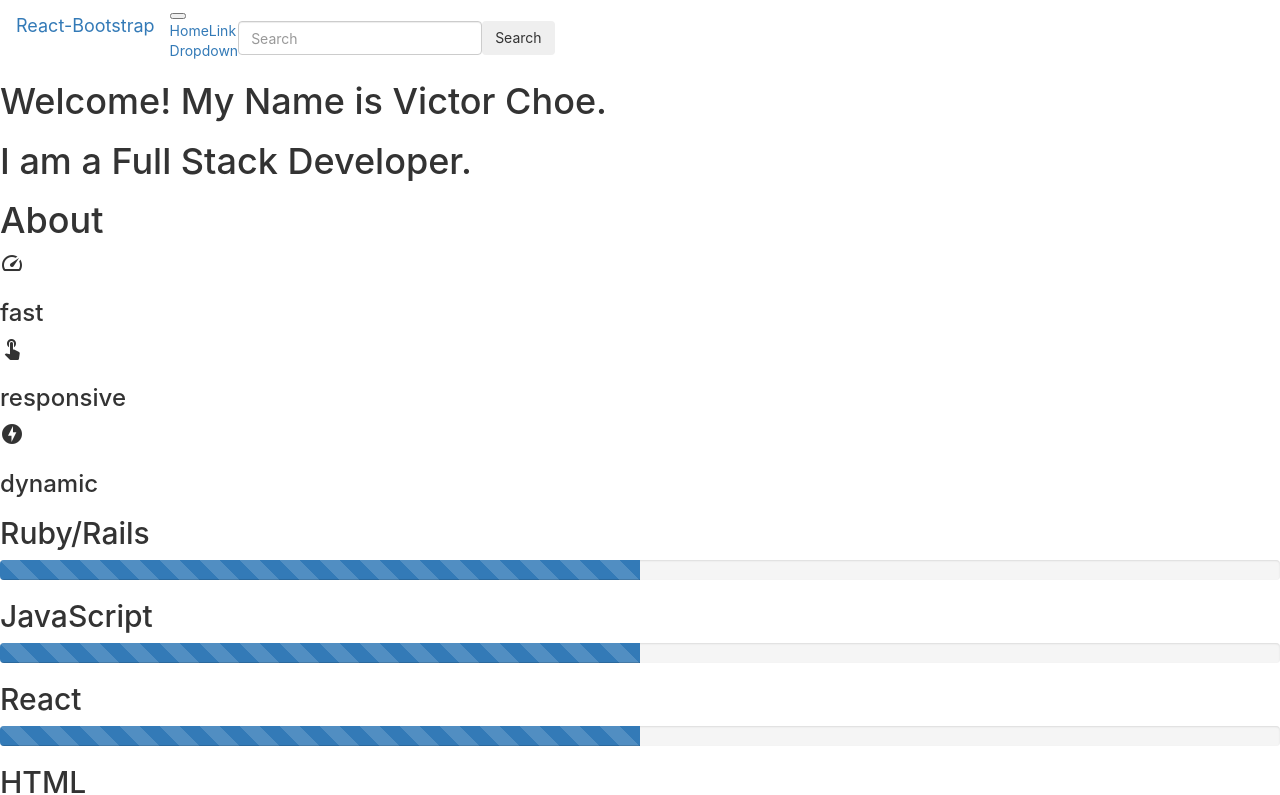
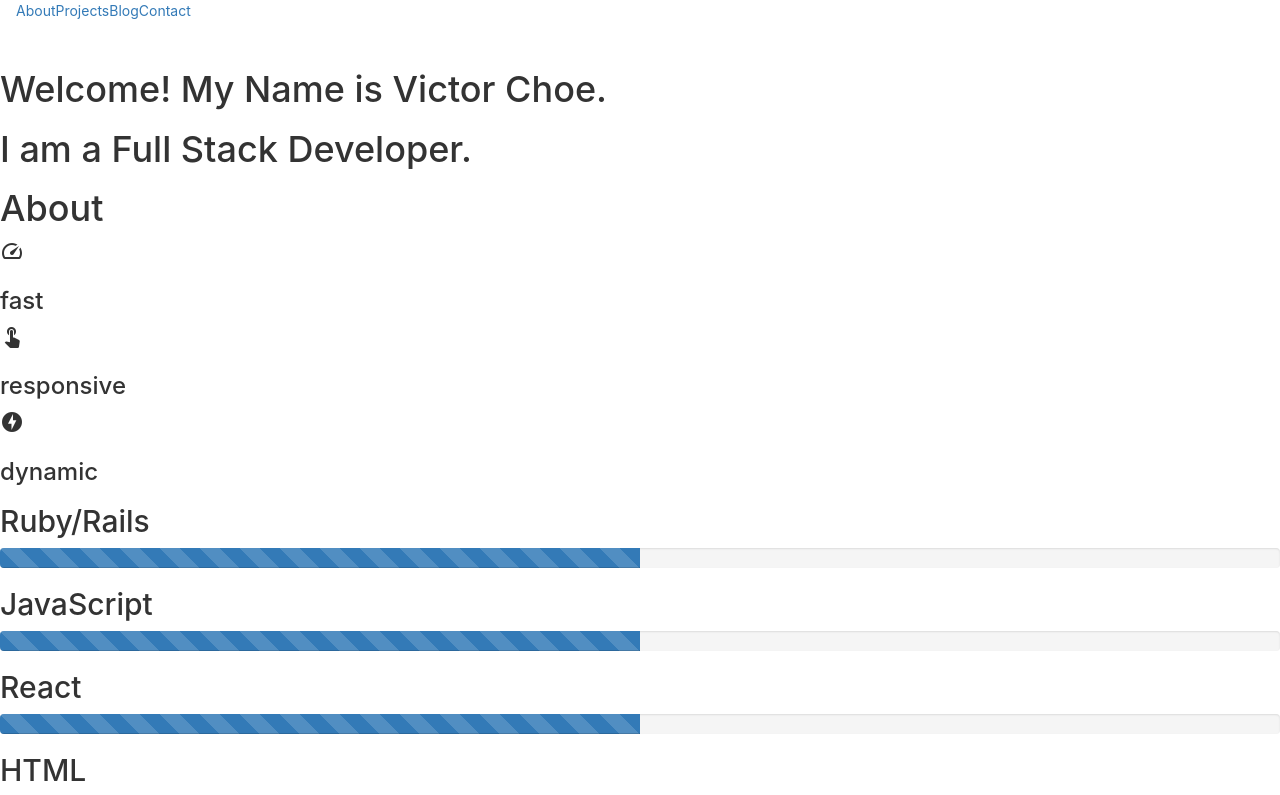
Before and after one commit to vchoe89/discard, a React (Create React App) app: page / in a window 1280 px wide. Shown: the top 795 px of the page. Built offline with nearby package versions, Linux system fonts and the light colour scheme.

Commit message:
added four pages

```diff
--- a/src/components/Navibar.js
+++ b/src/components/Navibar.js
@@ -5,25 +5,14 @@ class Navibar extends React.Component{
 
   render(){
     return(
-      <Navbar bg="light" expand="lg">
-        <Navbar.Brand href="#home">React-Bootstrap</Navbar.Brand>
-        <Navbar.Toggle aria-controls="basic-navbar-nav" />
-        <Navbar.Collapse id="basic-navbar-nav">
-          <Nav className="mr-auto">
-            <Nav.Link href="#home">Home</Nav.Link>
-            <Nav.Link href="#link">Link</Nav.Link>
-            <NavDropdown title="Dropdown" id="basic-nav-dropdown">
-              <NavDropdown.Item href="#action/3.1">Action</NavDropdown.Item>
-              <NavDropdown.Item href="#action/3.2">Another action</NavDropdown.Item>
-              <NavDropdown.Item href="#action/3.3">Something</NavDropdown.Item>
-              <NavDropdown.Divider />
-              <NavDropdown.Item href="#action/3.4">Separated link</NavDropdown.Item>
-            </NavDropdown>
+      <Navbar fixed='top' bg="light" expand="lg" >
+        <Navbar.Collapse>
+        <Nav>
+            <Nav.Link href="#about">About</Nav.Link>
+            <Nav.Link href="#projects">Projects</Nav.Link>
+            <Nav.Link href="#Blog">Blog</Nav.Link>
+            <Nav.Link href="#Contact">Contact</Nav.Link>
           </Nav>
-          <Form inline>
-            <FormControl type="text" placeholder="Search" className="mr-sm-2" />
-            <Button variant="outline-success">Search</Button>
-          </Form>
         </Navbar.Collapse>
       </Navbar>
     )
```
